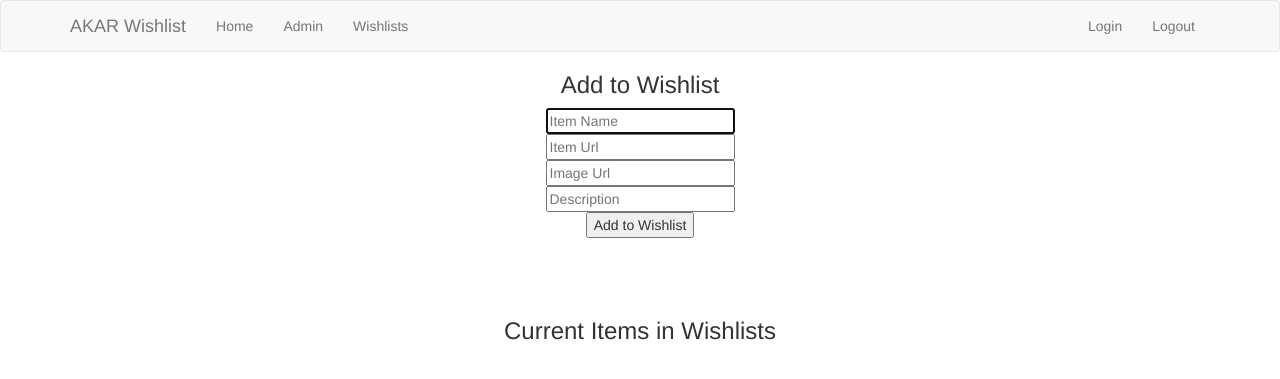
After one commit to AliangWeasd/cst438proj2, a Flask app: page /viewItems in a window 1280 px wide. The commit adds this page. Shown: the top 379 px of the page. Run offline with Flask 2, Linux system fonts and the light colour scheme; data that the repository does not hold is empty; some libraries are stand-ins or nearby versions.

Commit message:
Wishlist Adding and Deleting

```diff
--- a/app.py
+++ b/app.py
@@ -90,6 +90,10 @@ def adminPage():
 
 @app.route('/welcome')
 def welcome():
+    #cursor = mysql.connection.cursor(MySQLdb.cursors.DictCursor)
+    #cursor.execute('SELECT * FROM wishlist WHERE wishlist.userID = % s', (session['user']['userID'],))
+    #session['wishlists'] = cursor.fetchall()
+
     return render_template('welcome.html')  # render a template
 
 
@@ -114,22 +118,56 @@ def delete(id):
     mysql.connection.commit()
     return redirect(url_for('displayUser'))
 
+@app.route('/deleteList',methods=['GET','POST'])
+def deleteList():
+    cursor = mysql.connection.cursor(MySQLdb.cursors.DictCursor)
+    cursor.execute('DELETE FROM wishlist WHERE wishlistID = %s' % (request.args.get('wishlistID'),))
+    mysql.connection.commit()
+    cursor.execute('DELETE FROM WishlistItems WHERE wishlistID = %s' % (request.args.get('wishlistID'),))
+    mysql.connection.commit()
+
+    return redirect("/wishlist")
+
+@app.route('/addList',methods=['GET', 'POST'])
+def addList():
+    listName = request.form['name']
+    cursor = mysql.connection.cursor(MySQLdb.cursors.DictCursor)
+    cursor.execute('INSERT INTO wishlist VALUES (NULL, %s, %s)', (listName,session['user']['userID'], ))
+    mysql.connection.commit()
+
+    return redirect('wishlist')
+    #return render_template('welcome.html', loginUser=session['user'], wishlistTable=session['wishlists'])
+
 @app.route('/wishlist', methods=['GET', 'POST'])
 def wishlist():
+    cursor = mysql.connection.cursor(MySQLdb.cursors.DictCursor)
+    cursor.execute('SELECT * FROM wishlist WHERE wishlist.userID = % s', (session['user']['userID'],))
+    session['wishlists'] = cursor.fetchall()
+
+    return render_template('wishlist.html',loginUser=session['user'], wishlistTable=session['wishlists'])
+
+@app.route('/viewItems', methods=['GET', 'POST'])
+def viewItems():
     error = 'none'
     cursor = mysql.connection.cursor()
-    cursor.execute('SELECT * FROM WishlistItems')
-    data = cursor.fetchall()
+
+    listID = request.args.get('wishlistID')
+
     if request.method == 'POST':
+        listID = request.form['wishlistID']
+        name = request.form['listName']
         itemURL = request.form['itemURL']
         imageURL = request.form['imageURL']
         description = request.form['description']
-        cursor.execute('INSERT INTO WishlistItems VALUES (NULL, % s, % s, % s)', (itemURL, imageURL, description, ))
+        cursor.execute('INSERT INTO WishlistItems VALUES (NULL, %s, %s, % s, % s, % s)', (listID, name, itemURL, imageURL, description,))
         mysql.connection.commit()
-        error = 'Wishlist Added'
-        return redirect("/wishlist")
+        error = 'Wishlist Item Added'
         #Need an alert if a duplicate was found(try/catch)
-    return render_template('wishList.html', error=error, data=data)
+
+    cursor.execute('SELECT * FROM WishlistItems WHERE wishlistID = %s',(listID,))
+    data = cursor.fetchall()
+
+    return render_template('viewItems.html', error=error, data=data, wishlistID=listID)
 
 @app.route('/testDisplay', methods=['GET'])
 def testDisplay():
--- a/templates/admin.html
+++ b/templates/admin.html
@@ -30,7 +30,7 @@
             <li><a href="/admin">Admin</a></li>
         </ul>
         <ul class="nav navbar-nav">
-          <li><a href="/wishlist"></i>Wishlist</a></li>
+          <li><a href="/wishlist"></i>Wishlists</a></li>
 
         </ul>
         <ul class="nav navbar-nav navbar-right">
--- a/templates/adminPage.html
+++ b/templates/adminPage.html
@@ -30,7 +30,7 @@
             <li><a href="/admin">Admin</a></li>
         </ul>
         <ul class="nav navbar-nav">
-          <li><a href="/wishlist"></i>Wishlist</a></li>
+          <li><a href="/wishlist"></i>Wishlists</a></li>
 
         </ul>
         <ul class="nav navbar-nav navbar-right">
--- a/templates/displayUsers.html
+++ b/templates/displayUsers.html
@@ -30,7 +30,7 @@
       	<li><a href="/admin">Admin</a></li>
       </ul>
       <ul class="nav navbar-nav">
-        <li><a href="/wishlist"></i>Wishlist</a></li>
+        <li><a href="/wishlist"></i>Wishlists</a></li>
 
       </ul>
       <ul class="nav navbar-nav navbar-right">
--- a/templates/editUser.html
+++ b/templates/editUser.html
@@ -26,7 +26,7 @@
                 <a href = "/admin">Admin</a>
             </li>
             <li>
-                <a href = "/wishlist">Wishlist</a>
+                <a href = "/wishlist">Wishlists</a>
             </li>
             <li>
                 <a href = "/login">Login</a>
--- a/templates/homePage.html
+++ b/templates/homePage.html
@@ -30,7 +30,7 @@
       	<li><a href="/admin">Admin</a></li>
       </ul>
       <ul class="nav navbar-nav">
-        <li><a href="/wishlist"></i>Wishlist</a></li>
+        <li><a href="/wishlist"></i>Wishlists</a></li>
 
       </ul>
       <ul class="nav navbar-nav navbar-right">
--- a/templates/login.html
+++ b/templates/login.html
@@ -24,7 +24,7 @@
                 <a href = "/admin">Admin</a>
             </li>
             <li>
-                <a href = "/wishlist">Wishlist</a>
+                <a href = "/wishlist">Wishlists</a>
             </li>
             <li>
                 <a href = "/login">Login</a>
--- a/templates/signUp.html
+++ b/templates/signUp.html
@@ -25,7 +25,7 @@
                 <a href = "/admin">Admin</a>
             </li>
             <li>
-                <a href = "/wishlist">Wishlist</a>
+                <a href = "/wishlist">Wishlists</a>
             </li>
             <li>
                 <a href = "/login">Login</a>
--- a/templates/updatePassword.html
+++ b/templates/updatePassword.html
@@ -25,7 +25,7 @@
                 <a href = "/admin">Admin</a>
             </li>
             <li>
-                <a href = "/wishlist">Wishlist</a>
+                <a href = "/wishlist">Wishlists</a>
             </li>
             <li>
                 <a href = "/login">Login</a>
--- a/templates/updateUsername.html
+++ b/templates/updateUsername.html
@@ -25,7 +25,7 @@
                 <a href = "/admin">Admin</a>
             </li>
             <li>
-                <a href = "/wishlist">Wishlist</a>
+                <a href = "/wishlist">Wishlists</a>
             </li>
             <li>
                 <a href = "/login">Login</a>
--- /dev/null
+++ b/templates/viewItems.html
@@ -0,0 +1,101 @@
+<!DOCTYPE html>
+<html lang="en">
+<html>
+<head>
+    <title>Test Homepage</title>
+    <link href="https://fonts.googleapis.com/css?family=Montserrat:400,600i,700,900" rel="stylesheet">
+    <link rel="stylesheet" href="https://maxcdn.bootstrapcdn.com/bootstrap/3.3.7/css/bootstrap.min.css"
+          integrity="sha384-BVYiiSIFeK1dGmJRAkycuHAHRg32OmUcww7on3RYdg4Va+PmSTsz/K68vbdEjh4u" crossorigin="anonymous">
+    <link rel="stylesheet" type="text/css" href="frontPage.css">
+</head>
+
+<body>
+    <div class="background">
+        <nav class="navbar navbar-default">
+            <div class="container">
+
+                <div class="navbar-header">
+                    <button type="button" class="navbar-toggle collapsed" data-toggle="collapse" data-target="#bs-example-navbar-collapse-1" aria-expanded="false">
+                        <span class="sr-only">Toggle navigation</span>
+                        <span class="icon-bar"></span>
+                        <span class="icon-bar"></span>
+                        <span class="icon-bar"></span>
+                    </button>
+                    <a class="navbar-brand" href="#">AKAR Wishlist</a>
+                </div>
+
+                <div class="collapse navbar-collapse" id="bs-example-navbar-collapse-1">
+                    <ul class="nav navbar-nav">
+                        <li><a href="/">Home</a></li>
+                        <li><a href="/admin">Admin</a></li>
+                    </ul>
+                    <ul class="nav navbar-nav">
+                        <li><a href="/wishlist"></i>Wishlists</a></li>
+
+                    </ul>
+                    <ul class="nav navbar-nav navbar-right">
+                        <li><a href="/login"></i>Login</a></li>
+                        <li><a href="/logout"></i>Logout</a></li>
+
+                    </ul>
+                </div>
+            </div>
+        </nav>
+    </div>
+
+    <div align="center" class="column is-4 is-offset-4">
+        <h3 class="title">Add to Wishlist</h3>
+        <div class="box">
+            <form method="POST" action="/viewItems">
+                <input type="hidden" name="wishlistID" value="{{wishlistID}}">
+
+                <div class="field">
+                    <div class="control">
+                        <input class="input is-large" type="text" name="listName" placeholder="Item Name" autofocus="">
+                    </div>
+                </div>
+
+                <div class="field">
+                    <div class="control">
+                        <input class="input is-large" type="url" name="itemURL" placeholder="Item Url" autofocus="">
+                    </div>
+                </div>
+
+                <div class="field">
+                    <div class="control">
+                        <input class="input is-large" type="url" name="imageURL" placeholder="Image Url" autofocus="">
+                    </div>
+                </div>
+
+                <div class="field">
+                    <div class="control">
+                        <input class="input is-large" type="text" name="description" placeholder="Description">
+                    </div>
+                </div>
+
+                <button class="button is-block is-info is-large is-fullwidth">Add to Wishlist</button>
+            </form>
+        </div>
+
+        <br>
+        <br>
+        <br>
+        <h3 align="center" class="title">Current Items in Wishlists</h3>
+        <!--Table-->
+        {% for item in data %}
+        <tr>
+            <td>{{item[0]}}</td>
+            <br>
+            <td>{{item[1]}}</td>
+            <br>
+            <td><img src={{item[2]}}></td>
+            <br>
+            <td>{{item[3]}}</td>
+            <br>
+        </tr>
+        <hr>
+        {% endfor %}
+
+</body>
+
+</html>
```
Also changed, not shown: templates/welcome.html (+2 -13 lines), templates/wishList.html (+26 -43 lines).
